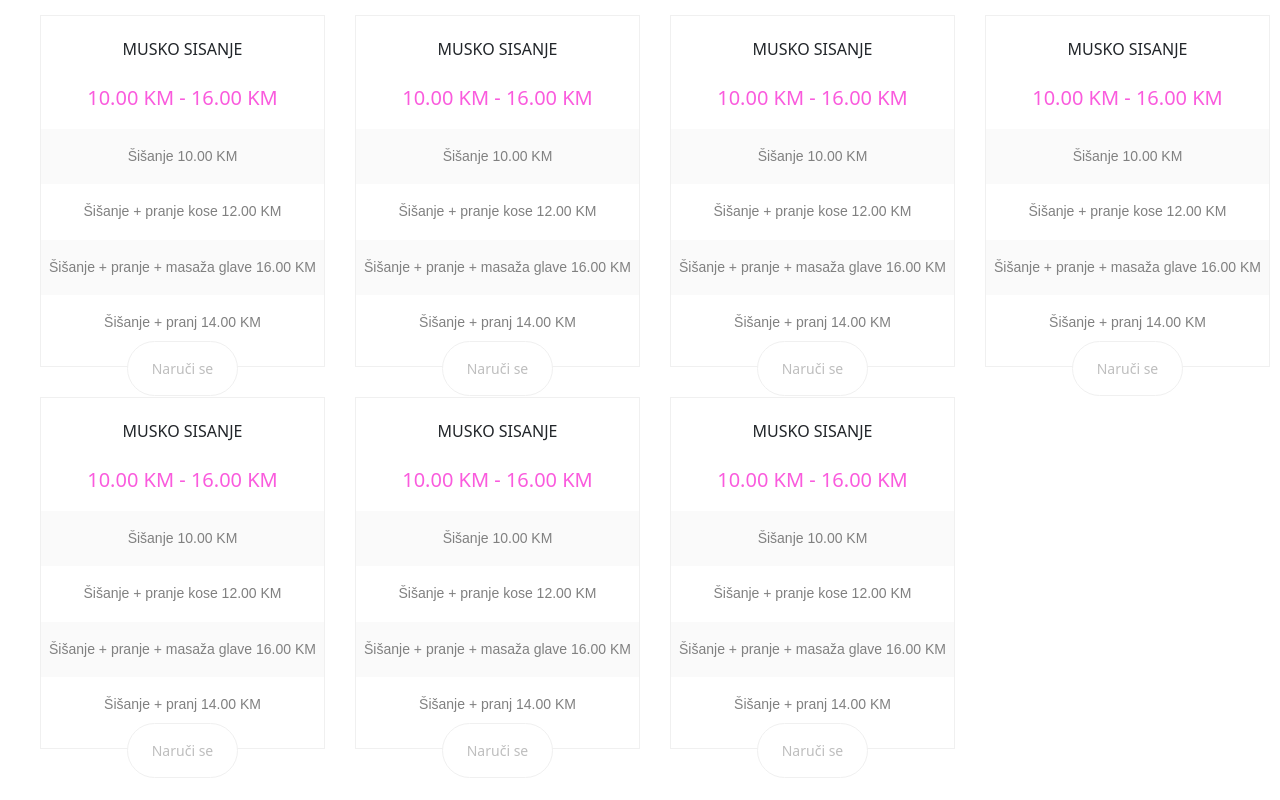
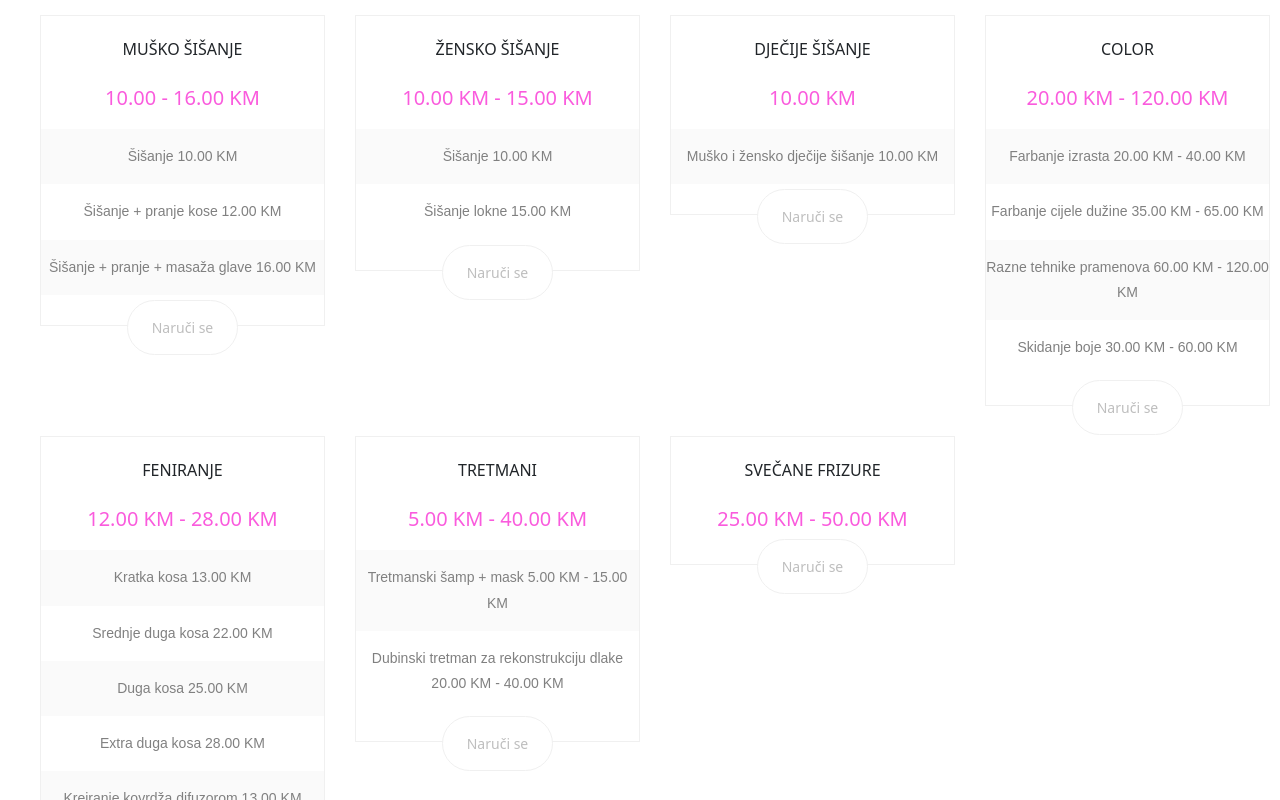
Before and after one commit to Panzo98/tanana, a Vue app: page / in a window 1280 px wide. Shown: the part 1660-2460 px from the top of the page. Built offline with nearby package versions, Linux system fonts and the light colour scheme.

Commit message:
Added some functionality to navbar, also added static data rendering.

```diff
--- a/src/components/ContactPage.vue
+++ b/src/components/ContactPage.vue
@@ -155,6 +155,9 @@ input {
 .right-info-container {
   width: 50%;
 }
+.placeholder {
+  display: none;
+}
 @media only screen and (max-width: 527px) {
   .contact-info-container {
     display: flex;
@@ -186,5 +189,15 @@ input {
     margin-right: 10px;
     font-size: 14px;
   }
+  .placeholder {
+    display: block;
+    color: rgb(70, 69, 69);
+    opacity: 1;
+    background-color: white;
+    font-size: 14px;
+    margin-top: 20px;
+    padding-left: 3px;
+    cursor: default;
+  }
 }
 </style>
--- a/src/components/Navbar.vue
+++ b/src/components/Navbar.vue
@@ -1,13 +1,18 @@
 <template>
   <b-navbar
     toggleable="lg"
-    class="bg-light text-dark navbar-container shadow-sm p-3 bg-white"
+    class="bg-light text-dark shadow-sm p-lg-3 bg-white navbar-container"
     variant="info"
     sticky
   >
     <div class="navbar-edit">
-      <b-navbar-brand class="navbar-brand">TANANA</b-navbar-brand>
-      <b-navbar-toggle target="nav-collapse"></b-navbar-toggle>
+      <b-navbar-brand class="navbar-brand">
+        <span @click="changeRoute('/')"> TANANA </span>
+      </b-navbar-brand>
+      <b-navbar-toggle
+        target="nav-collapse"
+        class="collapse-style"
+      ></b-navbar-toggle>
       <b-collapse id="nav-collapse" is-nav>
         <b-navbar-nav class="ms-auto txt-color">
           <span
@@ -37,7 +42,11 @@ export default {
   name: "Navbar",
 
   methods: {
+    scrollToTop() {
+      window.scrollTo(0, 0);
+    },
     changeRoute(route) {
+      this.scrollToTop();
       this.$router.push(route);
     },
   },
@@ -188,33 +197,6 @@ span:hover {
   justify-content: space-between;
 }
 
-@media only screen and (max-width: 1200px) {
-  .navbar-container {
-    display: flex;
-    flex-direction: row;
-    width: 100%;
-
-    min-height: 4em;
-    background: #fcfcfc !important;
-    z-index: 3;
-    box-shadow: 0 0 10px 0 rgba(0, 0, 0, 0.07);
-    margin-left: auto;
-    margin-right: auto;
-    padding-right: auto;
-    padding-left: auto;
-    justify-content: space-between;
-  }
-  .navbar-edit {
-    width: 1140px;
-    display: flex;
-    flex-direction: row;
-    justify-content: space-between;
-    align-items: center;
-    margin-left: auto;
-    margin-right: auto;
-  }
-}
-
 .navbar-brand {
   color: #000;
   font-weight: 700;
@@ -240,4 +222,42 @@ a {
 .txt-color {
   color: #fa5bdd;
 }
+@media only screen and (max-width: 1200px) {
+  .navbar-brand {
+    color: white;
+  }
+  .navbar-container {
+    display: flex;
+    flex-direction: row;
+    width: 100%;
+    min-height: 2rem;
+    background: black !important;
+    z-index: 3;
+    box-shadow: 0 0 10px 0 rgba(0, 0, 0, 0.07);
+    margin-left: auto;
+    margin-right: auto;
+    padding-right: 1rem;
+    justify-content: space-between;
+  }
+  .navbar-light {
+    color: white !important;
+  }
+
+  span {
+    color: white;
+  }
+  .navbar-edit {
+    width: 1140px;
+    display: flex;
+    flex-direction: row;
+    justify-content: space-between;
+    align-items: center;
+    margin-left: auto;
+    margin-right: auto;
+  }
+  .collapse-style {
+    color: white;
+    background-color: white;
+  }
+}
 </style>
--- a/src/components/Price.vue
+++ b/src/components/Price.vue
@@ -1,15 +1,18 @@
 <template>
   <div class="price-card">
-    <h6 class="mb-4 my-4 pricing-entry">MUSKO SISANJE</h6>
-    <p><span class="price">10.00 KM - 16.00 KM</span></p>
+    <h6 class="mb-4 my-4 pricing-entry">
+      {{ data.title.toUpperCase() }}
+    </h6>
+    <p>
+      <span class="price"> {{ data.price }}</span>
+    </p>
     <ul class="zebra">
-      <li>Šišanje 10.00 KM</li>
-      <li>Šišanje + pranje kose 12.00 KM</li>
-      <li>Šišanje + pranje + masaža glave 16.00 KM</li>
-      <li>Šišanje + pranj 14.00 KM</li>
+      <li v-for="(item, index) in data.detail" :key="index">{{ item }}</li>
     </ul>
     <div class="button-center">
-      <button class="button px-4 py-3">Naruči se</button>
+      <button class="button px-4 py-3" @click="$emit('scroll')">
+        Naruči se
+      </button>
     </div>
   </div>
 </template>
@@ -17,6 +20,7 @@
 <script>
 export default {
   name: "Price",
+  props: ["data", "scrollToTop"],
 };
 </script>
 
@@ -49,6 +53,7 @@ ul {
   width: 100%;
   padding-left: 0px;
   list-style: none;
+  margin-bottom: 30px;
 }
 .pricing-entry ul li {
   font-size: 14px;
--- a/src/components/Prices.vue
+++ b/src/components/Prices.vue
@@ -8,22 +8,33 @@
       </div>
     </div>
     <div class="card-container">
-      <price />
-      <price />
-      <price />
-      <price />
-      <price />
-      <price />
-      <price />
+      <div v-for="(data, index) in myJson" :key="index">
+        <price :data="data" @scroll="scrollToReservation" />
+      </div>
     </div>
   </div>
 </template>
 
 <script>
 import Price from "./Price.vue";
+import json from "../data.json";
 export default {
   components: { Price },
   name: "Prices",
+  data() {
+    return {
+      myJson: json,
+    };
+  },
+  methods: {
+    scrollToTop() {
+      window.scrollTo(0, 0);
+    },
+    scrollToReservation() {
+      //need to fix
+      window.scrollTo(0, 2700);
+    },
+  },
 };
 </script>
 
--- /dev/null
+++ b/src/data.json
@@ -0,0 +1,56 @@
+[
+  {
+    "title": "Muško šišanje",
+    "price": "10.00 - 16.00 KM",
+    "detail": [
+      "Šišanje 10.00 KM",
+      "Šišanje + pranje kose 12.00 KM",
+      "Šišanje + pranje + masaža glave 16.00 KM"
+    ]
+  },
+  {
+    "title": "Žensko šišanje",
+    "price": "10.00 KM - 15.00 KM",
+    "detail": ["Šišanje 10.00 KM", "Šišanje lokne 15.00 KM"]
+  },
+  {
+    "title": "Dječije šišanje",
+    "price": "10.00 KM",
+    "detail": ["Muško i žensko dječije šišanje 10.00 KM"]
+  },
+  {
+    "title": "COLOR",
+    "price": "20.00 KM - 120.00 KM",
+    "detail": [
+      "Farbanje izrasta 20.00 KM - 40.00 KM",
+      "Farbanje cijele dužine 35.00 KM - 65.00 KM",
+      "Razne tehnike pramenova 60.00 KM - 120.00 KM",
+      "Skidanje boje 30.00 KM - 60.00 KM"
+    ]
+  },
+  {
+    "title": "Feniranje",
+    "price": "12.00 KM - 28.00 KM",
+    "detail": [
+      "Kratka kosa 13.00 KM",
+      "Srednje duga kosa 22.00 KM",
+      "Duga kosa 25.00 KM",
+      "Extra duga kosa 28.00 KM",
+      "Kreiranje kovrdža difuzorom 13.00 KM",
+      "Talasi 12.00 KM - 18.00 KM"
+    ]
+  },
+  {
+    "title": "Tretmani",
+    "price": "5.00 KM - 40.00 KM ",
+    "detail": [
+      "Tretmanski šamp + mask 5.00 KM - 15.00 KM",
+      "Dubinski tretman za rekonstrukciju dlake 20.00 KM - 40.00 KM"
+    ]
+  },
+  {
+    "title": "Svečane frizure",
+    "price": "25.00 KM - 50.00 KM",
+    "detail": []
+  }
+]
```
